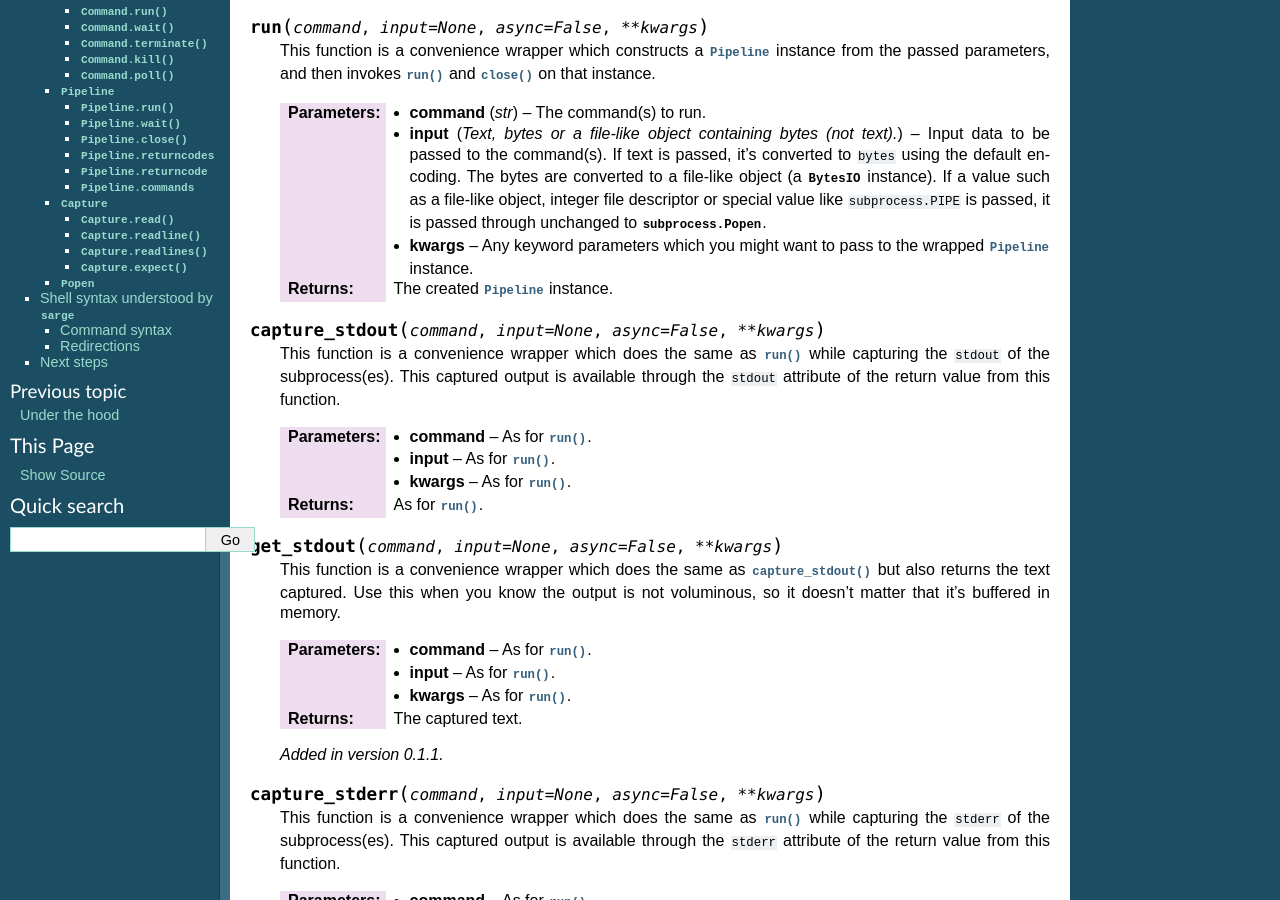
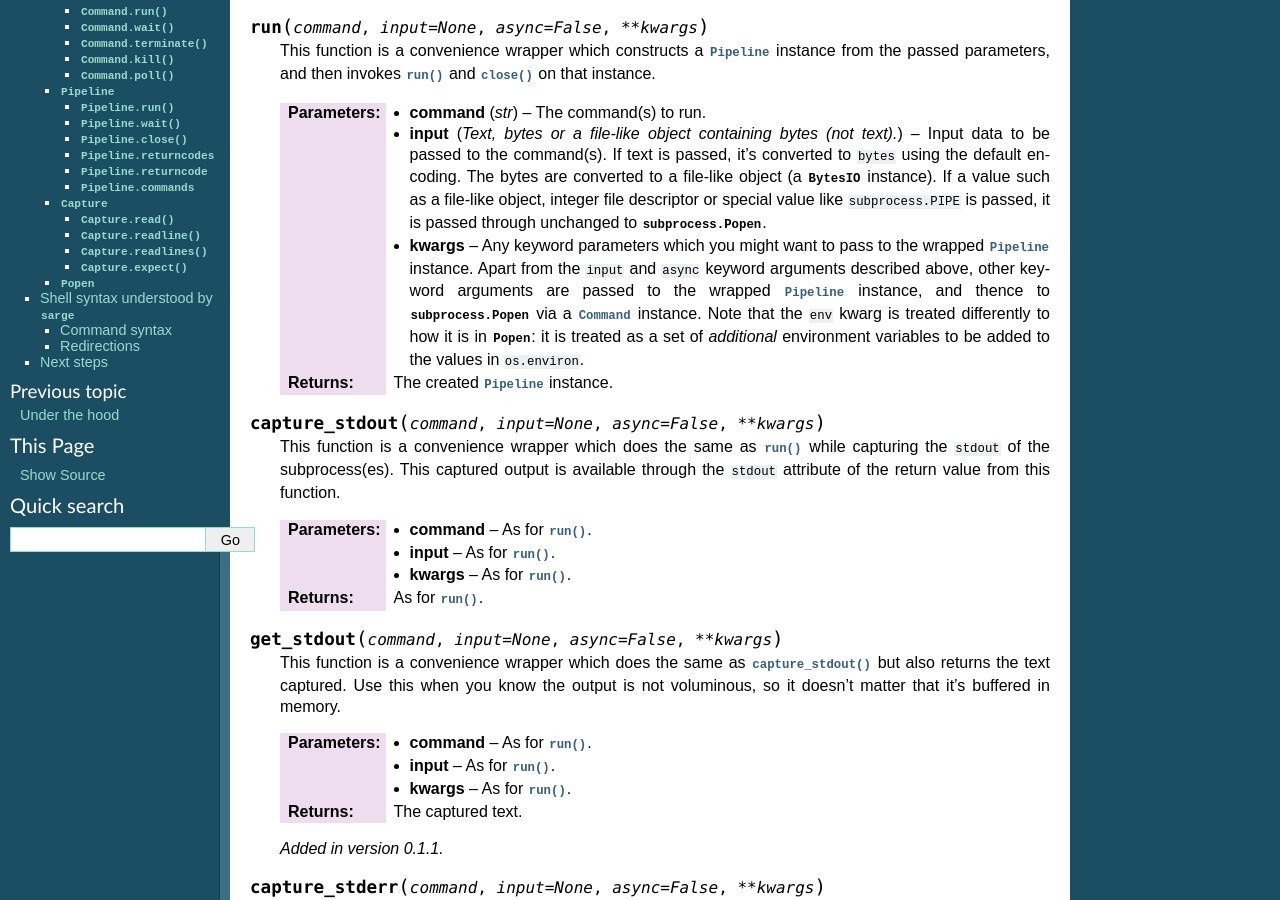
Before and after one commit to jayvdb/sarge, a Sphinx documentation site: the page built from docs/reference.rst, in a window 1280 px wide and 900 px high, scrolled down 312 px. Built offline with Sphinx 7.4.7, drawn with Linux system fonts in a browser that asks for light colours; formulas are drawn with MathJax 3.

Commit message:
Updated docstrings and documentation highlight the different treatment of the 'env' kwarg.

```diff
--- a/docs/reference.rst
+++ b/docs/reference.rst
@@ -35,7 +35,16 @@ Functions
                  unchanged to :class:`subprocess.Popen`.
    :type input: Text, bytes or a file-like object containing bytes (not text).
    :param kwargs: Any keyword parameters which you might want to pass to the
-                   wrapped :class:`Pipeline` instance.
+                  wrapped :class:`Pipeline` instance. Apart from the ``input``
+                  and ``async`` keyword arguments described above, other keyword
+                  arguments are passed to the wrapped :class:`Pipeline`
+                  instance, and thence to :class:`subprocess.Popen` via a
+                  :class:`Command` instance. Note that the ``env`` kwarg is
+                  treated differently to how it is in
+                  :class:`~subprocess.Popen`: it is treated as a set of
+                  *additional* environment variables to be added to the
+                  values in ``os.environ``.
+
    :return: The created :class:`Pipeline` instance.
 
 .. function:: capture_stdout(command, input=None, async=False, **kwargs)
```
Also changed, not shown: sarge/__init__.py (+9 -2 lines).
